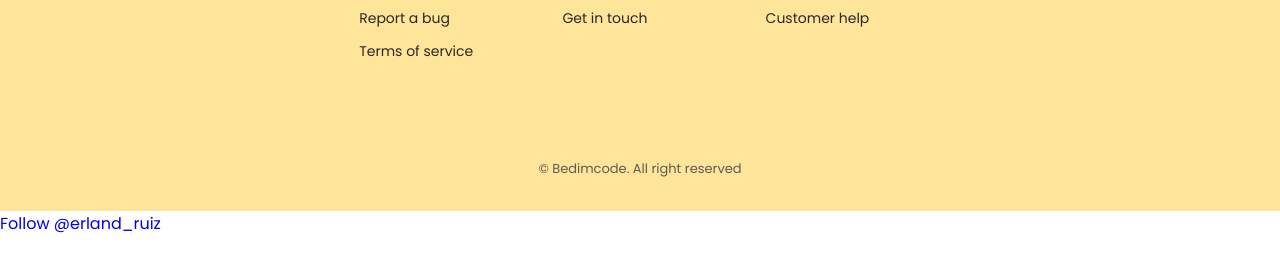
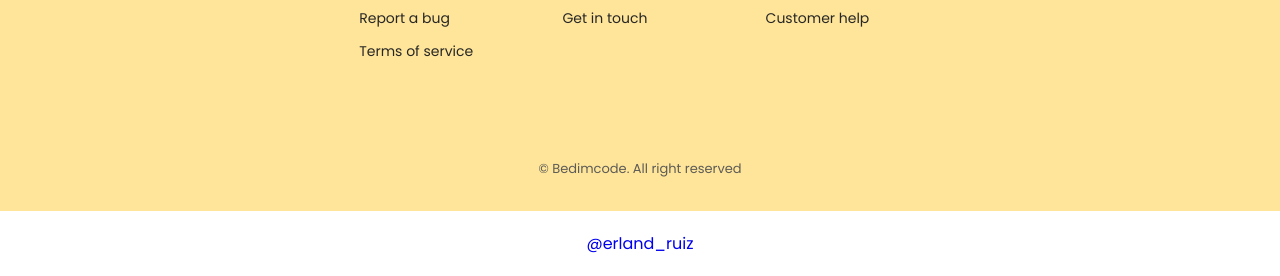
Before and after one commit to erlandruiz/0003-responsive-website-delivery-main, a plain HTML site: page index.html in a window 1280 px wide. Shown: the part 3025-3301 px from the top of the page. Before the commit the page ends 3261 px from the top, so only its background shows below. Drawn offline with nearby package versions, Linux system fonts and the light colour scheme.

Commit message:
segundo commit , colocando logo de twitter

```diff
--- a/assets/scss/components/_footer.scss
+++ b/assets/scss/components/_footer.scss
@@ -41,3 +41,10 @@
         color: var(--text-color);
     }
 }
+
+
+.follow__erland{
+    display: flex;
+    justify-content: center;
+    margin: 20px ;
+}
--- a/index.html
+++ b/index.html
@@ -2062,6 +2062,8 @@
 
     <!-- Main JS -->
     <script src="./assets/js/main.js"></script>
-    <a href="https://twitter.com/erland_ruiz?ref_src=twsrc%5Etfw" class="twitter-follow-button" data-show-count="false">Follow @erland_ruiz</a><script async src="https://platform.twitter.com/widgets.js" charset="utf-8"></script>
+    <div class="follow__erland">
+        <a href="https://twitter.com/erland_ruiz?ref_src=twsrc%5Etfw" class="twitter-follow-button" data-show-count="false">@erland_ruiz</a><script async src="https://platform.twitter.com/widgets.js" charset="utf-8"></script>
+    </div>
 </body>
 </html>
```
Also changed, not shown: assets/css/styles.css, assets/scss/styles.css (deleted), 2 other files.
